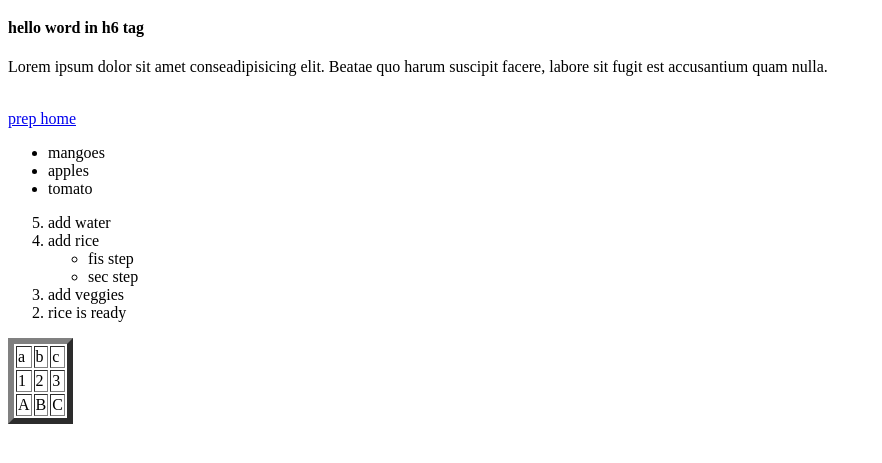
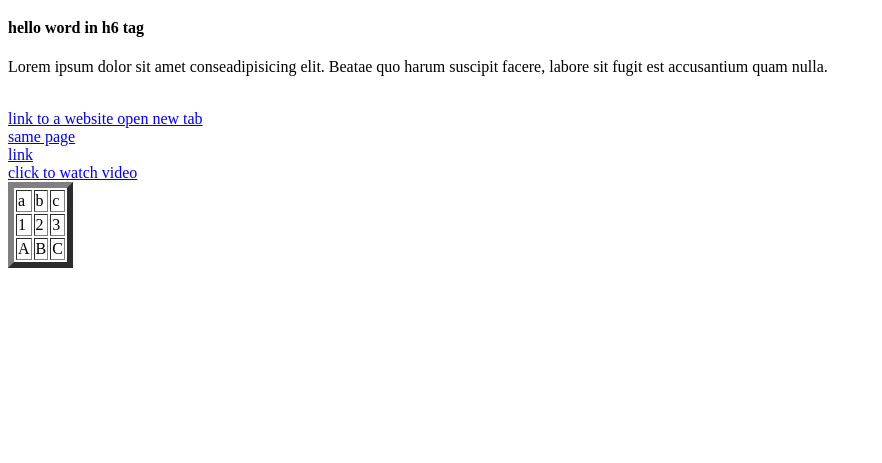
Before and after one commit to vishwashv1/html, a plain HTML site: page index.html in a window 1280 px wide. Shown: the part 61-524 px from the top of the page, without its empty margins (0-882 px from the left). Drawn offline with Linux system fonts and the light colour scheme.

Commit message:
first commit

```diff
--- a/index.html
+++ b/index.html
@@ -16,27 +16,14 @@
 
 
 <br>
-<a href="https://www.prepbytes.com/login">prep home</a>
+<a href="https://www.prepbytes.com/login" target=" blank ">link to a website open new tab</a>
 <br>
-
-
-<ul type="disc">
-    <li>mangoes</li>
-    <li>apples</li>
-    <li>tomato</li>
-
-</ul>
-
-<ol tpye="a" start="5" reversed>
-    <li>add water</li>
-    <li>add rice</li>
-    <ul>
-    <li>fis step</li>
-    <li>sec step</li>
-    </ul>
-    <li>add veggies</li>
-    <li>rice is ready</li>
-
+<a href="./index.html">same page</a>
+<br>
+<a href="./order.html">link</a>
+<br>
+<a href="./video.html">click to watch video</a>
+<br />
 
 </ol>
 <body> <table border="6" cellspaceing= "25">
```
